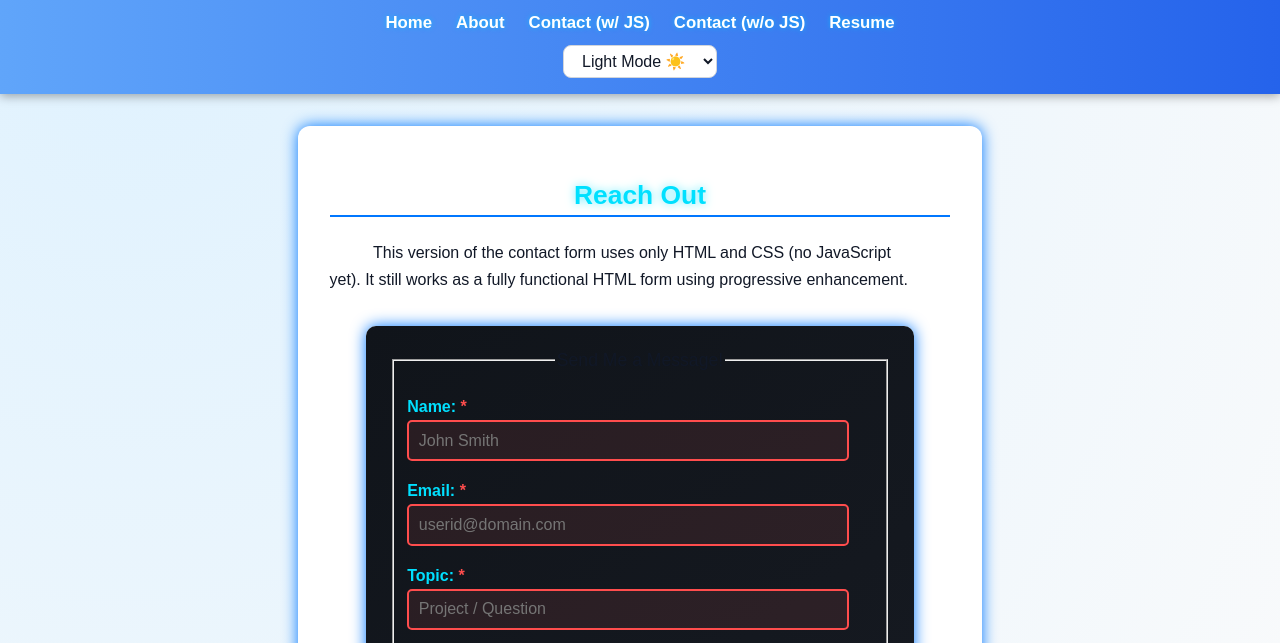
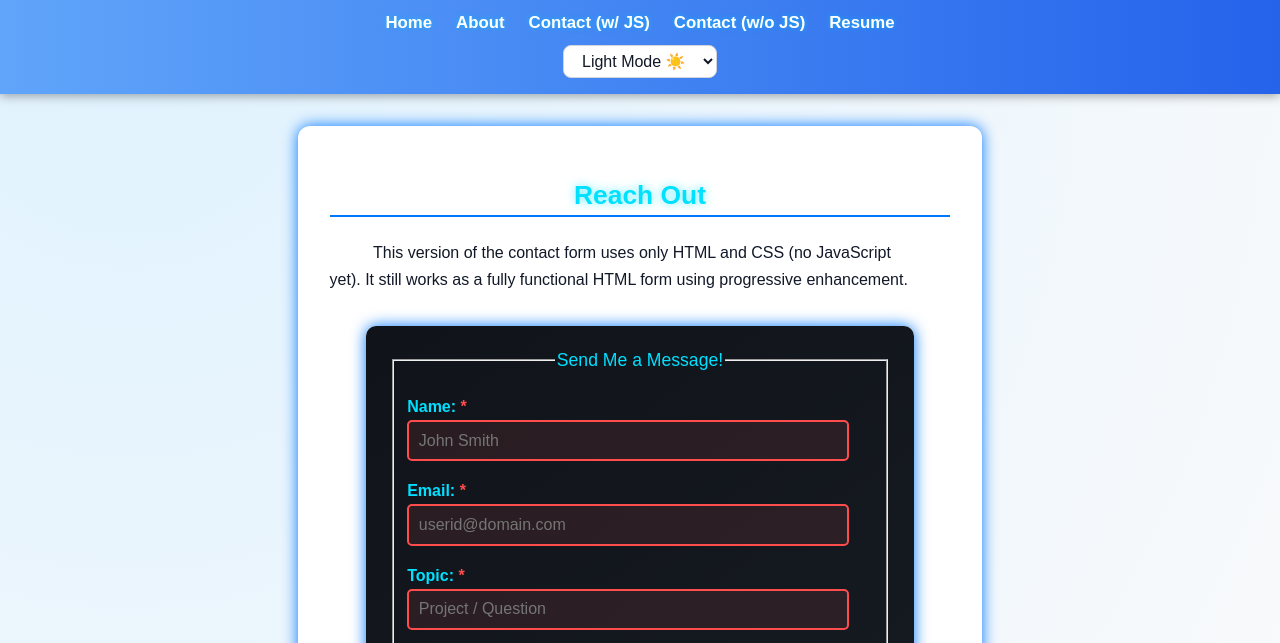
Before and after one commit to hbaobaid00/personal-portfolio-hw4, a plain HTML site: page src/form-no-js.html in a window 1280 px wide. Shown: the part 99-742 px from the top of the page. Drawn offline with Linux system fonts and the light colour scheme.

Commit message:
Fixed error that occured with light mode

```diff
--- a/css/style.css
+++ b/css/style.css
@@ -285,6 +285,7 @@ form {
 
 legend{
     text-align: center;
+    color: var(--highlight-color);
 }
 
 label {
```
